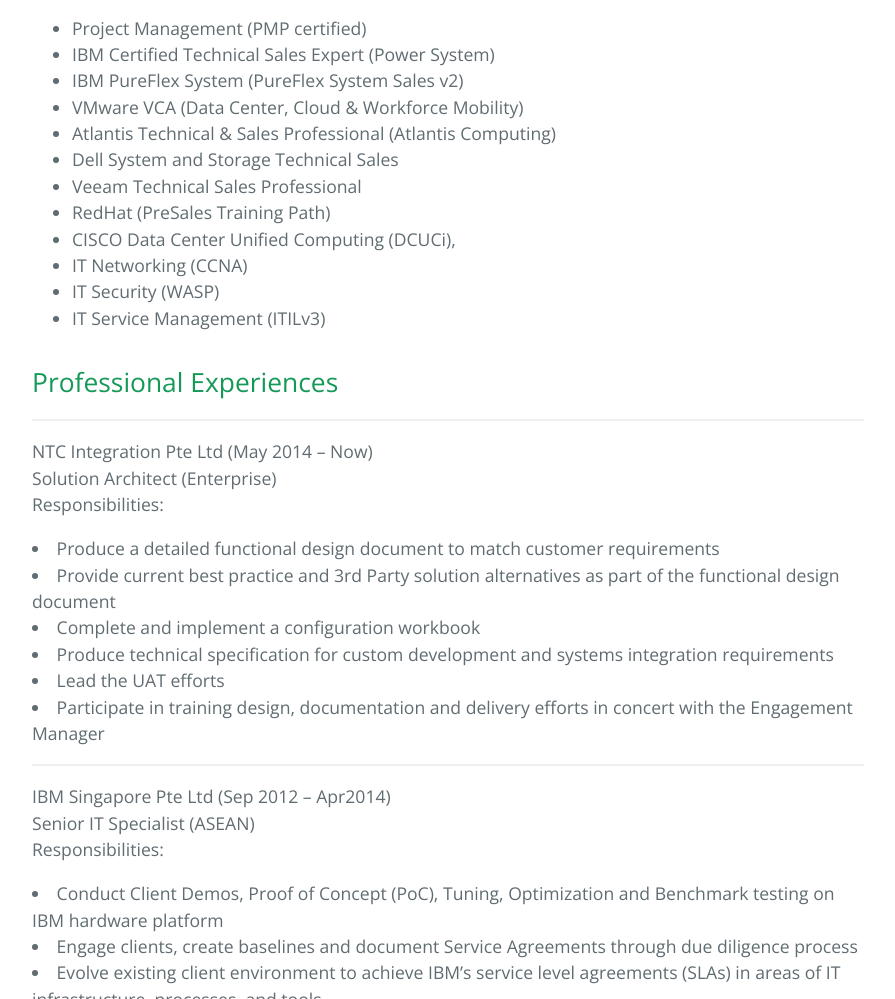
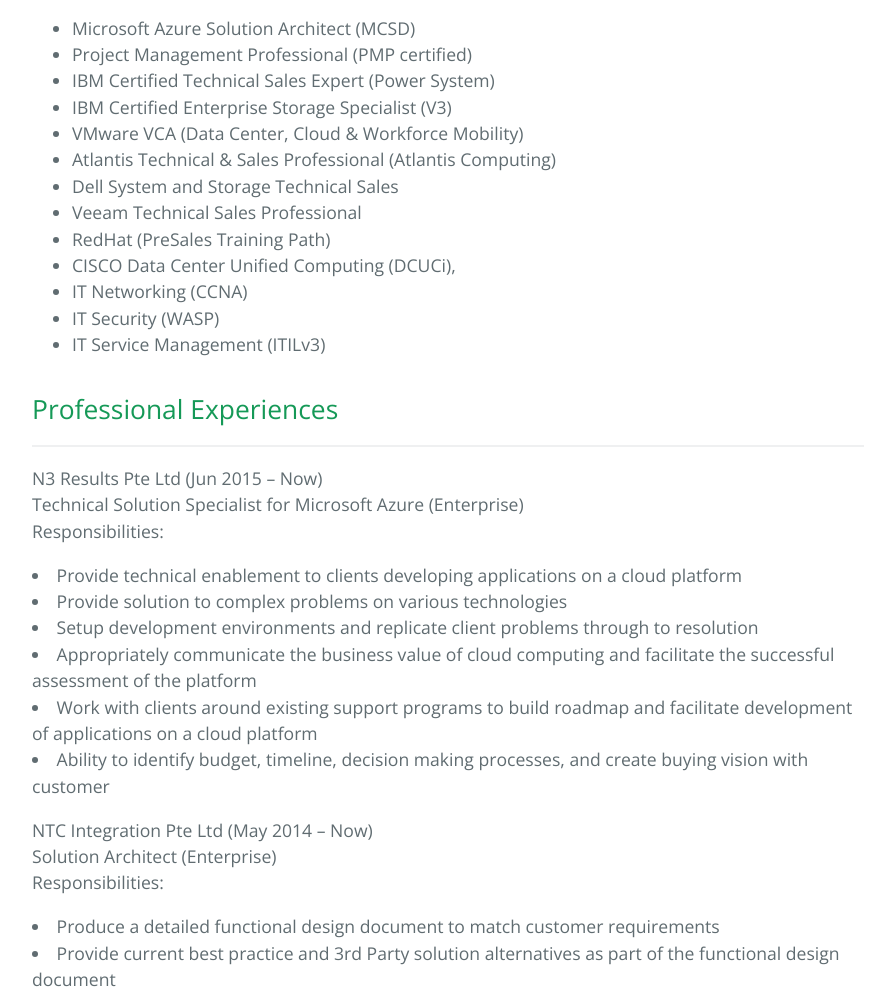
Before and after one commit to patlowbc/patlowbc.github.io, a plain HTML site: page index.html in a window 1280 px wide. Shown: the part 754-1753 px from the top of the page, without its empty margins (192-1087 px from the left). Drawn offline with nearby package versions, Linux system fonts and the light colour scheme.

Commit message:
Update index.html

```diff
--- a/index.html
+++ b/index.html
@@ -31,9 +31,10 @@
 Key capabilities include: </p>
 
 <ul>
-<li>   Project Management (PMP certified)</li>
+<li>   Microsoft Azure Solution Architect (MCSD) </li>
+<li>   Project Management Professional (PMP certified)</li>
 <li>   IBM Certified Technical Sales Expert (Power System) </li>
-<li>   IBM PureFlex System (PureFlex System Sales v2) </li>
+<li>   IBM Certified Enterprise Storage Specialist (V3) </li>
 <li>   VMware VCA (Data Center, Cloud &amp; Workforce Mobility)</li>
 <li>   Atlantis Technical &amp; Sales Professional (Atlantis Computing)</li>
 <li>   Dell System and Storage Technical Sales</li>
@@ -49,6 +50,16 @@
 <a id="professional-experiences" class="anchor" href="#professional-experiences" aria-hidden="true"><span class="octicon octicon-link"></span></a>Professional Experiences</h2>
 
 <hr>
+
+<p>N3 Results Pte Ltd             (Jun 2015 – Now)<br>
+Technical Solution Specialist for Microsoft Azure (Enterprise)<br>
+Responsibilities:
+<li> Provide technical enablement to clients developing applications on a cloud platform</li>
+<li> Provide solution to complex problems on various technologies</li>
+<li> Setup development environments and replicate client problems through to resolution</li>
+<li> Appropriately communicate the business value of cloud computing and facilitate the successful assessment of the platform</li>
+<li> Work with clients around existing support programs to build roadmap and facilitate development of applications on a cloud platform</li>
+<li> Ability to identify budget, timeline, decision making processes, and create buying vision with customer</li></p>
 
 <p>NTC Integration Pte Ltd             (May 2014 – Now)<br>
 Solution Architect (Enterprise)<br>
```
